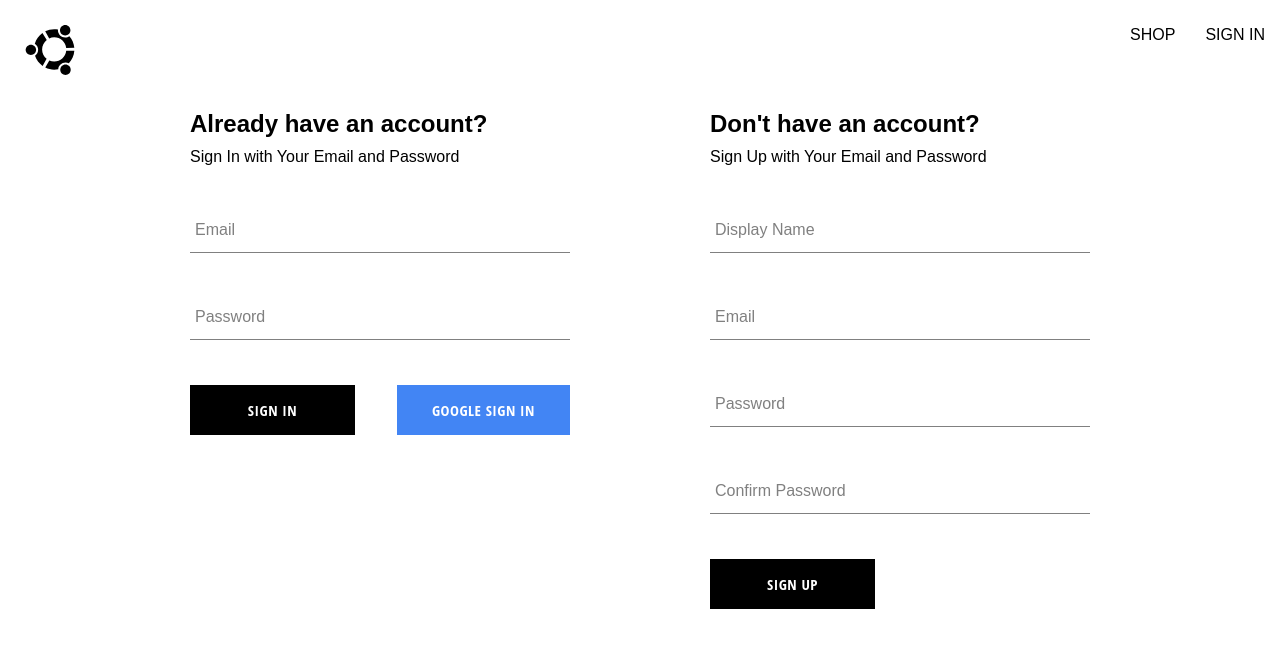
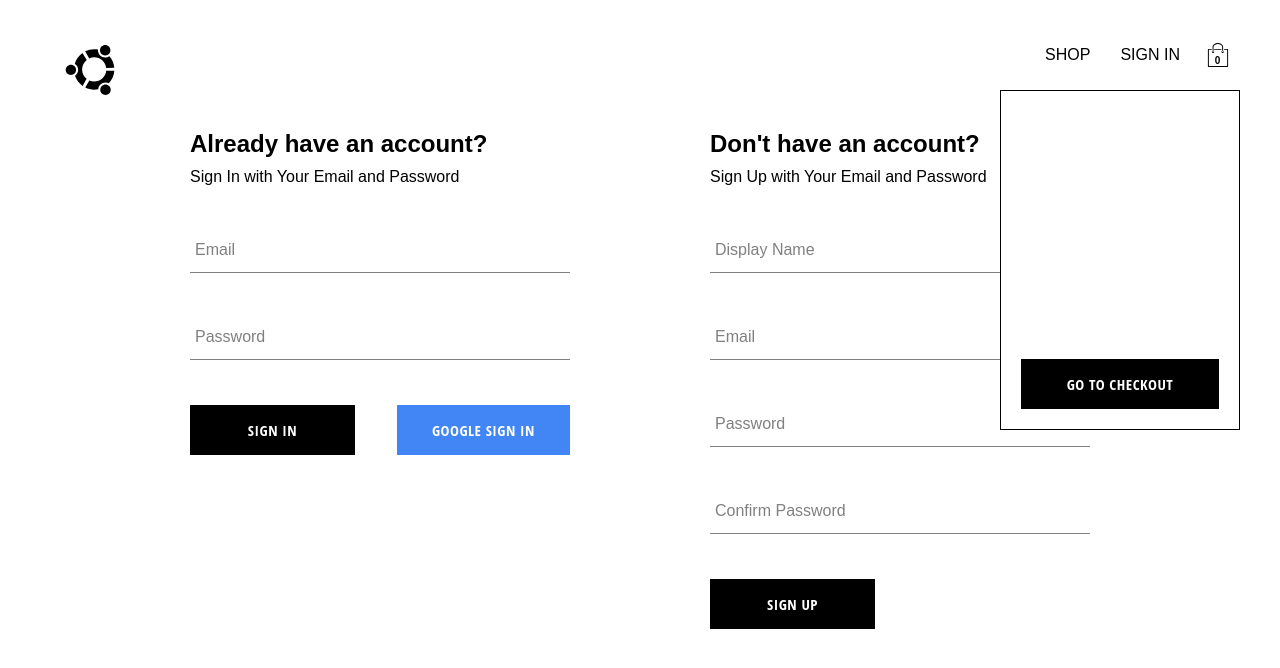
Before and after one commit to fkoler/complete-react-ztm, a React (Create React App) app in the folder merch-shop/: page /auth in a window 1280 px wide. Shown: the top 668 px of the page. Built offline with nearby package versions, Linux system fonts and the light colour scheme; no server answers; a web font is replaced by a local one.

Commit message:
Cart Icon & Dropdown

```diff
--- a/merch-shop/src/components/button/button.component.jsx
+++ b/merch-shop/src/components/button/button.component.jsx
@@ -1,6 +1,6 @@
 import './button.styles.scss';
 
-const BUTTON_TYPE_CLASSES = {
+export const BUTTON_TYPE_CLASSES = {
     google: 'google-sign-in',
     inverted: 'inverted',
 };
--- a/merch-shop/src/components/button/button.styles.scss
+++ b/merch-shop/src/components/button/button.styles.scss
@@ -6,8 +6,8 @@
     line-height: 50px;
     padding: 0 35px 0 35px;
     font-size: 15px;
-    background-color: #000000;
-    color: #ffffff;
+    background-color: black;
+    color: white;
     text-transform: uppercase;
     font-family: 'Open Sans Condensed';
     font-weight: bolder;
@@ -17,14 +17,14 @@
     justify-content: center;
 
     &:hover {
-        background-color: #ffffff;
-        color: #000000;
-        border: 1px solid #000000;
+        background-color: white;
+        color: black;
+        border: 1px solid black;
     }
 
     &.google-sign-in {
         background-color: #4285f4;
-        color: #ffffff;
+        color: white;
 
         &:hover {
             background-color: #357ae8;
@@ -33,13 +33,13 @@
     }
 
     &.inverted {
-        background-color: #ffffff;
-        color: #000000;
-        border: 1px solid #000000;
+        background-color: white;
+        color: black;
+        border: 1px solid black;
 
         &:hover {
-            background-color: #000000;
-            color: #ffffff;
+            background-color: black;
+            color: white;
             border: none;
         }
     }
--- /dev/null
+++ b/merch-shop/src/components/cart-dropdown/cart-dropdown.component.jsx
@@ -0,0 +1,15 @@
+import Button from '../button/button.component';
+
+import './cart-dropdown.styles.scss';
+
+const CartDropdown = () => {
+    return (
+        <div className='cart-dropdown-container'>
+            <div className='cart-items'></div>
+
+            <Button>Go to checkout</Button>
+        </div>
+    );
+};
+
+export default CartDropdown;
--- /dev/null
+++ b/merch-shop/src/components/cart-dropdown/cart-dropdown.styles.scss
@@ -0,0 +1,29 @@
+.cart-dropdown-container {
+  position: absolute;
+  width: 240px;
+  height: 340px;
+  display: flex;
+  flex-direction: column;
+  padding: 20px;
+  border: 1px solid black;
+  background-color: white;
+  top: 90px;
+  right: 40px;
+  z-index: 5;
+
+  .empty-message {
+    font-size: 18px;
+    margin: 50px auto;
+  }
+
+  .cart-items {
+    height: 240px;
+    display: flex;
+    flex-direction: column;
+    overflow: scroll;
+  }
+
+  button {
+    margin-top: auto;
+  }
+}
--- /dev/null
+++ b/merch-shop/src/components/cart-icon/cart-icon.component.jsx
@@ -0,0 +1,14 @@
+import { ReactComponent as ShoppingIcon } from '../../assets/shopping-bag.svg';
+
+import './cart-icon.styles.scss';
+
+const CartIcon = () => {
+    return (
+        <div className='cart-icon-container'>
+            <ShoppingIcon className='shopping-icon' />
+            <span className='item-count'>0</span>
+        </div>
+    );
+};
+
+export default CartIcon;
--- /dev/null
+++ b/merch-shop/src/components/cart-icon/cart-icon.styles.scss
@@ -0,0 +1,21 @@
+.cart-icon-container {
+  width: 45px;
+  height: 45px;
+  position: relative;
+  display: flex;
+  align-items: center;
+  justify-content: center;
+  cursor: pointer;
+
+  .shopping-icon {
+    width: 24px;
+    height: 24px;
+  }
+
+  .item-count {
+    position: absolute;
+    font-size: 10px;
+    font-weight: bold;
+    bottom: 12px;
+  }
+}
--- a/merch-shop/src/components/product-card/product-card.component.jsx
+++ b/merch-shop/src/components/product-card/product-card.component.jsx
@@ -14,7 +14,7 @@
                 <span className='price'>{price}</span>
             </div>
 
-            <Button buttonType='inverted'>Add to card</Button>
+            <Button buttonType='inverted'>Add to cart</Button>
         </div>
     );
 };
--- a/merch-shop/src/index.scss
+++ b/merch-shop/src/index.scss
@@ -1,5 +1,6 @@
 body {
   margin: 0;
+  padding: 20px 40px;
   font-family: 'Sofia Sans Condensed', sans-serif;
   -webkit-font-smoothing: antialiased;
   -moz-osx-font-smoothing: grayscale;
--- a/merch-shop/src/routes/navigation/navigation.component.jsx
+++ b/merch-shop/src/routes/navigation/navigation.component.jsx
@@ -1,5 +1,8 @@
 import { Fragment, useContext } from 'react';
 import { Link, Outlet } from 'react-router-dom';
+
+import CartIcon from '../../components/cart-icon/cart-icon.component';
+import CartDropdown from '../../components/cart-dropdown/cart-dropdown.component';
 
 import { UserContext } from '../../context/user.context';
 
@@ -31,7 +34,9 @@
                             SIGN IN
                         </Link>
                     )}
+                    <CartIcon />
                 </div>
+                <CartDropdown />
             </div>
             <Outlet />
         </Fragment>
```
Also changed, not shown: merch-shop/src/assets/shopping-bag.svg (added), 1 other file (tests, documents, lock files or other folders).
